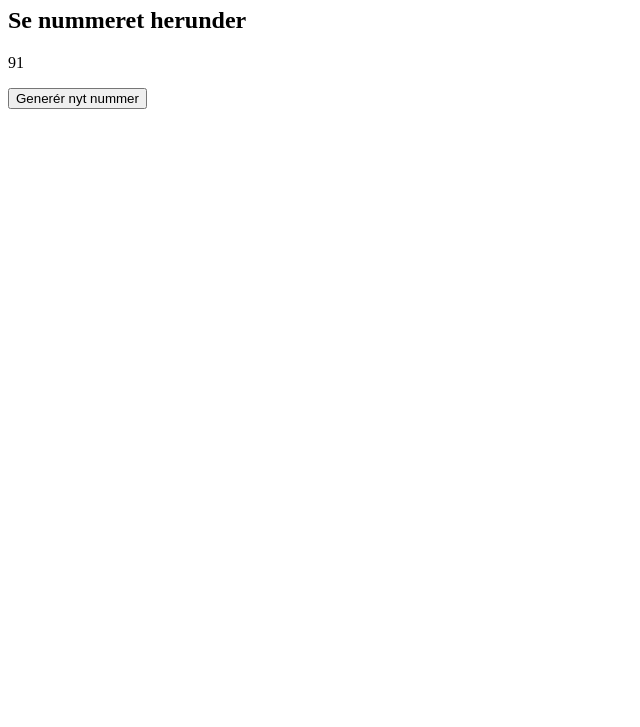
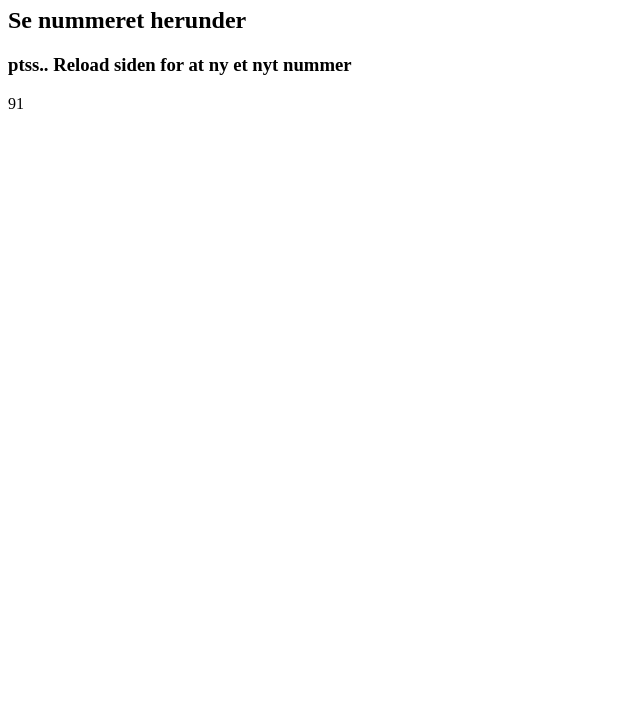
Before and after one commit to Hannah2609/Tilf-ldigt-tal-generator, a plain HTML site: page index.html in a window 1280 px wide. Shown: the part 73-800 px from the top of the page, without its empty margins (0-640 px from the left). Drawn offline with Linux system fonts and the light colour scheme.

Commit message:
opgave 1 færdig

```diff
--- a/index.html
+++ b/index.html
@@ -10,8 +10,8 @@
     <main>
         <h1>Generér et tilfældigt nummer</h1>
         <h2>Se nummeret herunder</h2>
+        <h3>ptss.. Reload siden for at ny et nyt nummer</h3>
         <p id="randomNumber">0</p>
-        <button id="generer">Generér nyt nummer</button>
     </main>
     <footer></footer>
 </body>
--- a/script.js
+++ b/script.js
@@ -15,9 +15,3 @@ function newNumber() {
 document.querySelector("#randomNumber").textContent = rndNum;
 
 }
-
-
-
-// function clickButton() {
-//     document.querySelector("#generer").addEventListener("click", newNumber);
-// }
```
